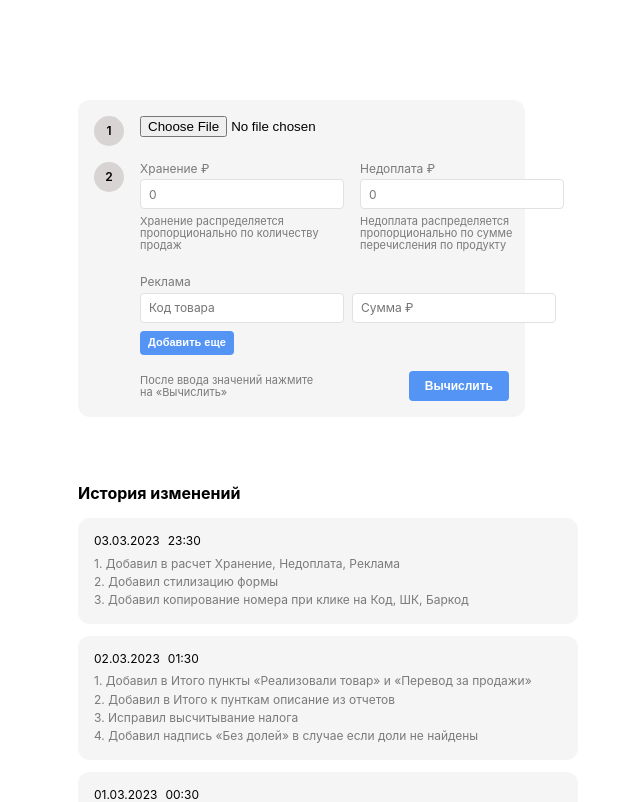
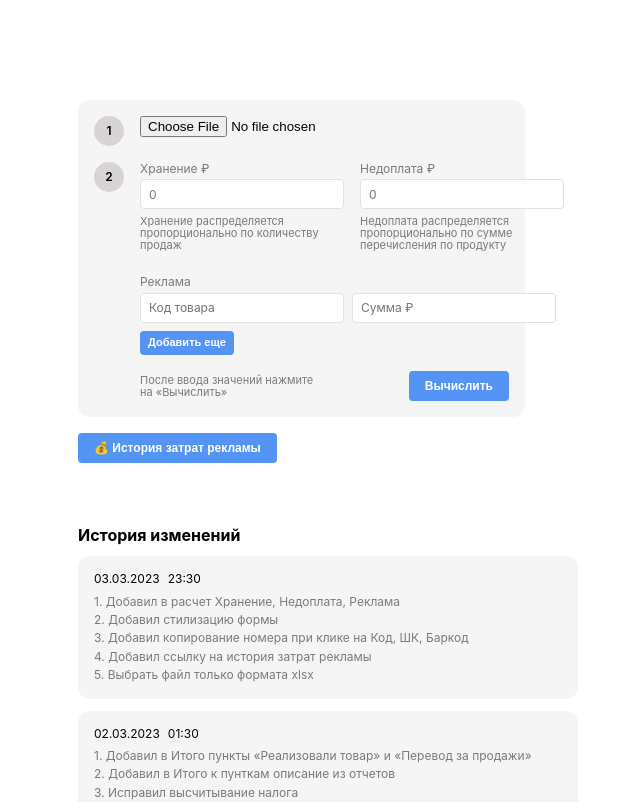
Before and after one commit to Dindro/marketplace-report, a Vue app: page / in a window 1280 px wide. Shown: the top 802 px of the page, without its empty margins (82-722 px from the left). Built offline with nearby package versions, Linux system fonts and the light colour scheme.

Commit message:
fix choose file & add link to ads cabinet

```diff
--- a/src/assets/base.css
+++ b/src/assets/base.css
@@ -9,10 +9,7 @@
 
 body {
   min-height: 100vh;
-  color: var(--color-text);
-  background: var(--color-background);
-  transition: color 0.5s, background-color 0.5s;
-  line-height: 1.6;
+  line-height: 1.1;
   font-family: Inter, -apple-system, BlinkMacSystemFont, 'Segoe UI', Roboto, Oxygen, Ubuntu,
     Cantarell, 'Fira Sans', 'Droid Sans', 'Helvetica Neue', sans-serif;
   font-size: 15px;
@@ -21,6 +18,10 @@ body {
   -moz-osx-font-smoothing: grayscale;
 }
 
+a {
+  text-decoration: none;
+}
+
 .container {
   width: 100%;
   max-width: 1000px;
--- a/src/components/Report/Form.vue
+++ b/src/components/Report/Form.vue
@@ -3,7 +3,7 @@
         <div class="form__step">
             <div class="form__counter">1</div>
             <div class="form__controls">
-                <input type="file" @change="onChangeFile" />
+                <input type="file" accept=".xls,.xlsx" @change="onChangeFile" />
             </div>
         </div>
         <div class="form__step">
--- a/src/components/Report/FractionSummary.vue
+++ b/src/components/Report/FractionSummary.vue
@@ -283,7 +283,7 @@
 
         &__preview {
             border-radius: 4px;
-            height: 58px
+            height: 56px;
         }
 
         &__numbers {
@@ -321,7 +321,8 @@
         border-radius: 4px;
         color: white;
         font-size: 12px;
-        padding: 0 6px;
+        line-height: 1.1;
+        padding: 2px 6px;
         white-space: nowrap;
         text-decoration: none;
 
--- a/src/components/Report/Summary.vue
+++ b/src/components/Report/Summary.vue
@@ -215,6 +215,7 @@
         &__title {
             color: rgba(black, 0.5);
             width: 150px;
+            flex-shrink: 0;
         }
 
         &__value {
--- a/src/components/Version/VersionHistory.vue
+++ b/src/components/Version/VersionHistory.vue
@@ -30,6 +30,8 @@
                 'Добавил в расчет Хранение, Недоплата, Реклама',
                 'Добавил стилизацию формы',
                 'Добавил копирование номера при клике на Код, ШК, Баркод',
+                'Добавил ссылку на история затрат рекламы',
+                'Выбрать файл только формата xlsx',
             ],
         },
         {
--- a/src/views/ReportView.vue
+++ b/src/views/ReportView.vue
@@ -2,6 +2,12 @@
     <div class="container product-info">
 
         <Form @calculate="onCalculate" />
+
+        <div class="product-info__fast">
+            <a href="https://cmp.wildberries.ru/finance/upd" target="_blank">
+                <Button>💰 История затрат рекламы</Button>
+            </a>
+        </div>
 
         <div v-if="summary" class="product-info__block">
             <p class="product-info__title">Итого</p>
@@ -45,6 +51,7 @@ import Summary from '@/components/Report/Summary.vue';
 import VersionHistory from '@/components/Version/VersionHistory.vue';
 import ProductId from '@/entities/ProductId';
 import StorageProductRepository from '@/infastructure/StorageProductRepository/StorageProductRepository';
+import Button from '@/components/UI/Button.vue';
 
 const summary = ref<ISummaryReport>();
 const fractions: Ref<IFractionSummaryReport[]> = ref([]);
@@ -92,6 +99,10 @@ async function getProductActionByFile(file: ArrayBuffer, ads: IAdProductData[],
     padding-top: 100px;
     padding-bottom: 100px;
 
+    &__fast {
+        margin-top: 16px;
+    }
+
     &__block {
         margin-top: 64px;
     }
```
